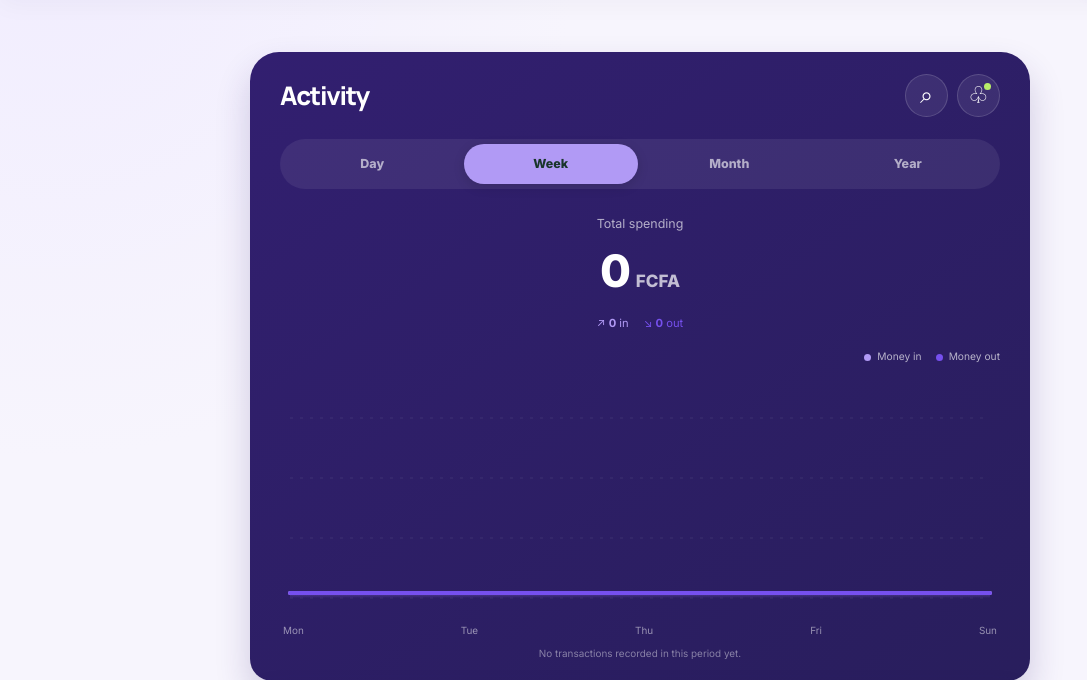
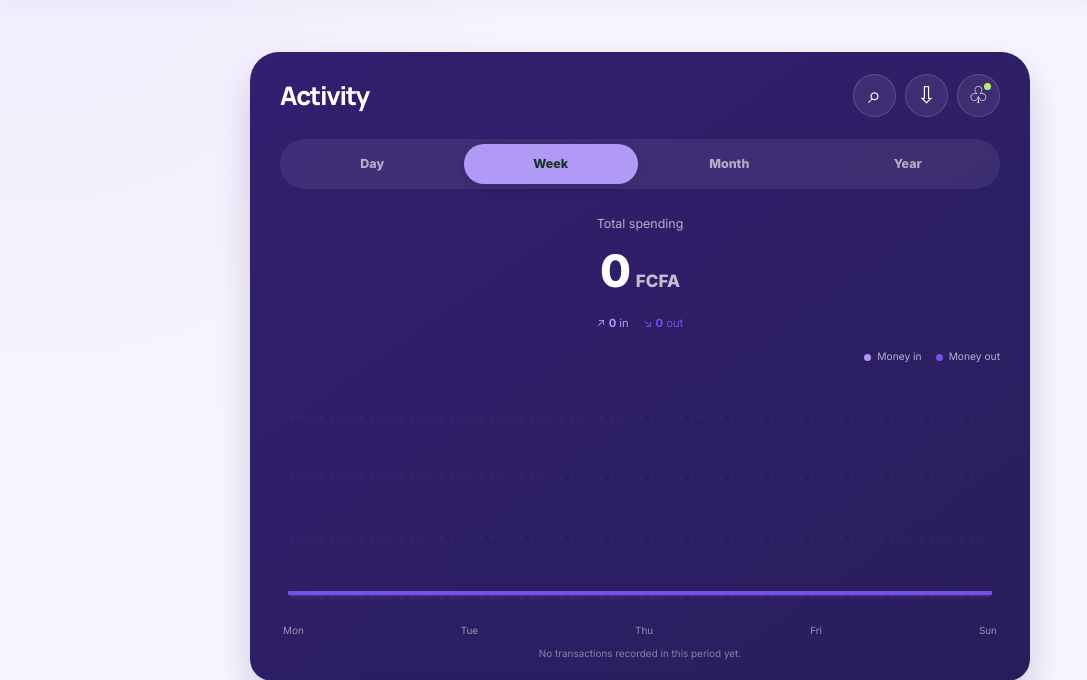
Before and after one commit to fosing123/money, a Django app: template templates/finance/transactions.html in a window 1280 px wide. Shown: the part 76-756 px from the top of the page, without its empty margins (0-1087 px from the left). Run offline with Django 3.2, Linux system fonts and the light colour scheme; the template is opened without the code that fills it: most values are stand-ins (such as "Sample title", 1, 10 or a date in 2020); some libraries are stand-ins or nearby versions.

Commit message:
feat(finance): add CSV download to activity screen

```diff
--- a/templates/finance/transactions.html
+++ b/templates/finance/transactions.html
@@ -4,7 +4,7 @@
 {% block content %}
 <section class="activity-page" data-activity-dashboard>
   <header class="activity-hero">
-    <div class="activity-topline"><div><h1>Activity</h1></div><div class="activity-header-actions"><a href="{% url 'transactions' %}" class="activity-round-action" aria-label="Search activity">⌕</a><a href="{% url 'notifications' %}" class="activity-round-action" aria-label="Notifications">♧{% if unread_notification_count %}<i></i>{% endif %}</a></div></div>
+    <div class="activity-topline"><div><h1>Activity</h1></div><div class="activity-header-actions"><a href="{% url 'transactions' %}" class="activity-round-action" aria-label="Search activity">⌕</a><a href="{% url 'transaction_export' %}" class="activity-round-action" aria-label="Download transactions as CSV" title="Download CSV">⇩</a><a href="{% url 'notifications' %}" class="activity-round-action" aria-label="Notifications">♧{% if unread_notification_count %}<i></i>{% endif %}</a></div></div>
     <div class="activity-period-switch" role="group" aria-label="Statistics period"><button type="button" data-activity-period="day">Day</button><button type="button" data-activity-period="week" class="is-active" aria-pressed="true">Week</button><button type="button" data-activity-period="month">Month</button><button type="button" data-activity-period="year">Year</button></div>
     <div class="activity-total-block"><span>Total spending</span><strong data-activity-total>{{ expense_total|floatformat:0 }} <small>FCFA</small></strong><div class="activity-total-meta"><span class="activity-income-meta">↗ <b data-activity-income>{{ income_total|floatformat:0 }}</b> in</span><span class="activity-expense-meta">↘ <b data-activity-expense>{{ expense_total|floatformat:0 }}</b> out</span></div></div>
     <div class="activity-chart-wrap">
```
